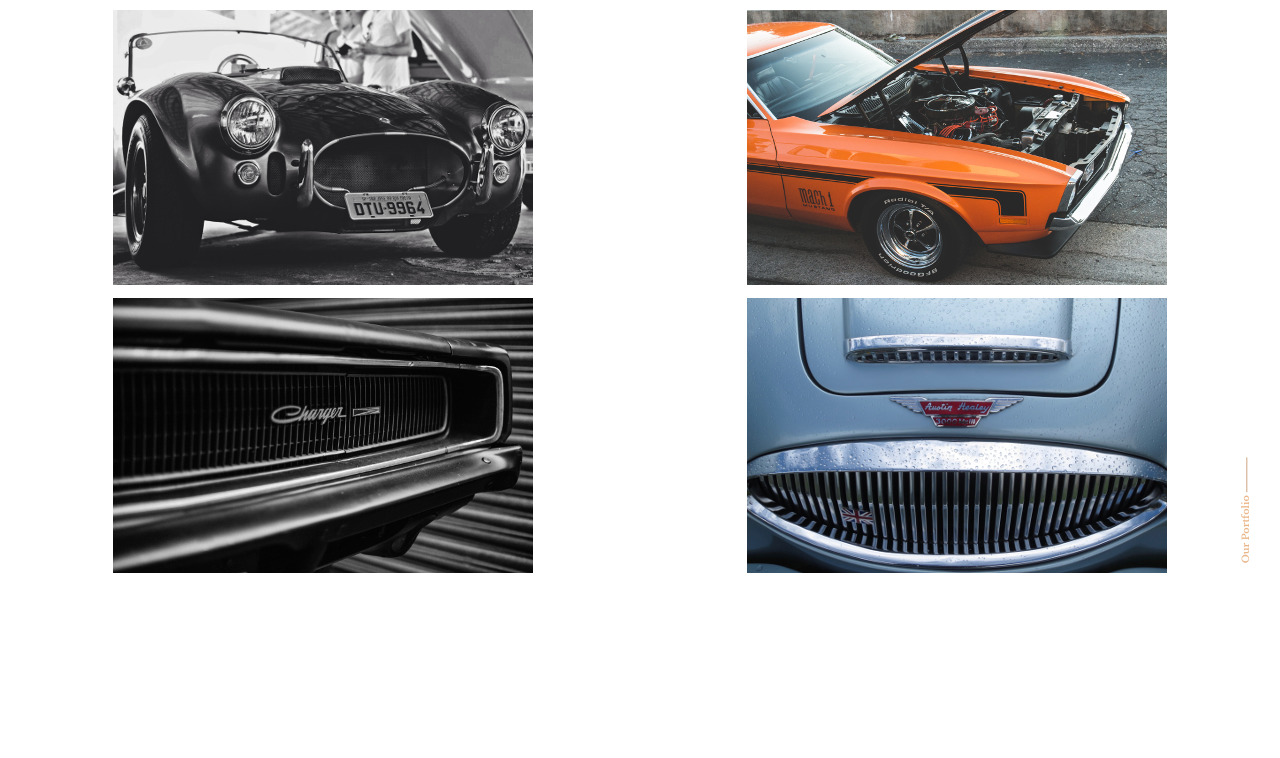
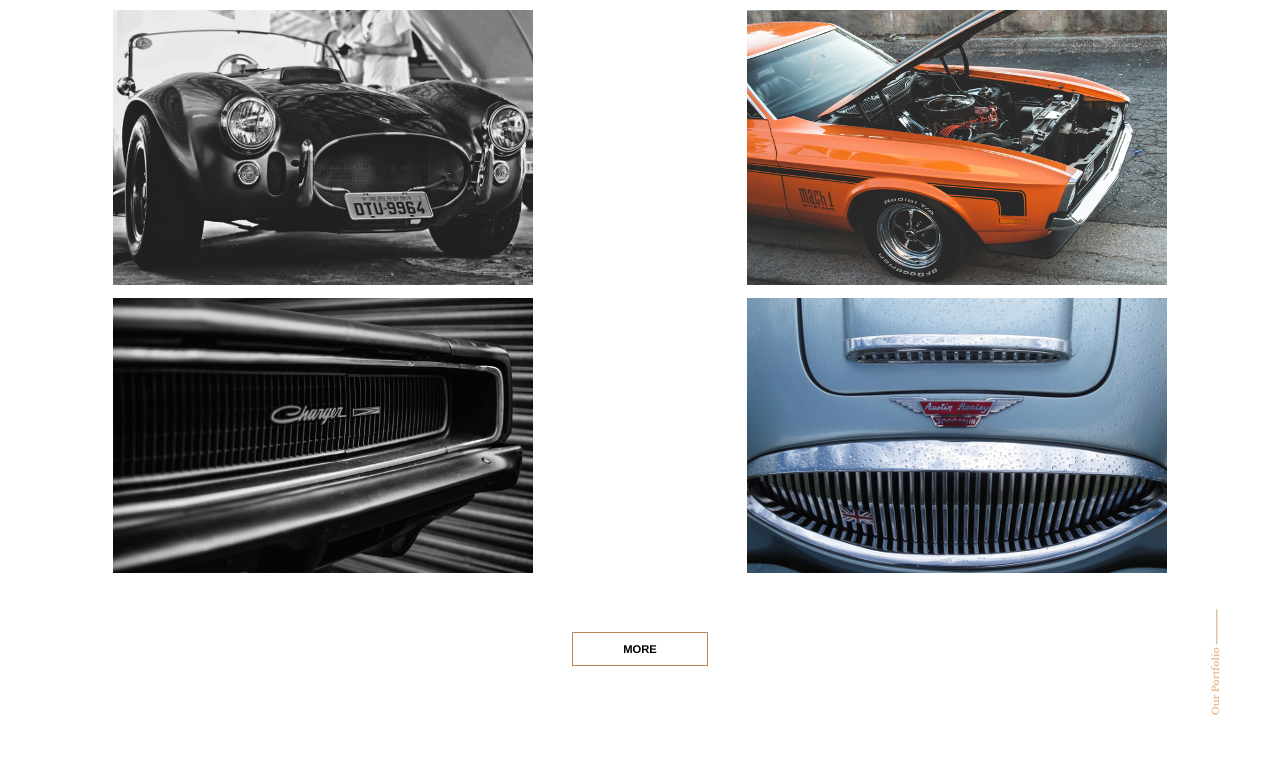
Before and after one commit to billyderringer/charger, a website: page index.html in a window 1280 px wide. Shown: the part 2665-3423 px from the top of the page. Before the commit the page ends 3251 px from the top, so only its background shows below. Drawn offline with nearby package versions, Linux system fonts and the light colour scheme.

Commit message:
added more button to projects

```diff
--- a/css/sections/projects.scss
+++ b/css/sections/projects.scss
@@ -27,6 +27,18 @@
       }
     }
   }
+  #more-projects{
+    padding: 50px 0 100px;
+    h3{
+      display: inline-block;
+      a{
+        color: $black;
+        font-size: .7rem;
+        border: 1px solid $dark-gold;
+        padding: 10px 50px;
+      }
+    }
+  }
   #portfolio{
     color: $light-gold;
     @media screen and (max-width: $tablet-max) {
@@ -44,8 +56,8 @@
     h3{
       opacity: .75;
       position: absolute;
-      bottom: 40px;
-      right: 10px;
+      bottom: 60px;
+      right: 40px;
       padding-top: 40px;
       font-size: .6rem;
       -webkit-transform: rotate(-90deg);
--- a/index.html
+++ b/index.html
@@ -209,6 +209,12 @@
         <a href="#projects"><img src="./assets/project-5.jpg" alt="project-5"></a>
         <a href="#projects"><img src="./assets/project-6.jpg" alt="project-6"></a>
     </section>
+    <section id="more-projects"
+             class="flex f-justify-center">
+        <h3>
+            <a href="#container-about">MORE</a>
+        </h3>
+    </section>
     <section id="portfolio">
         <h2 class="main-font">P</h2>
         <h3 class="main-font">Our Portfolio
```
Also changed, not shown: css/main-style.css, 1 other file.
